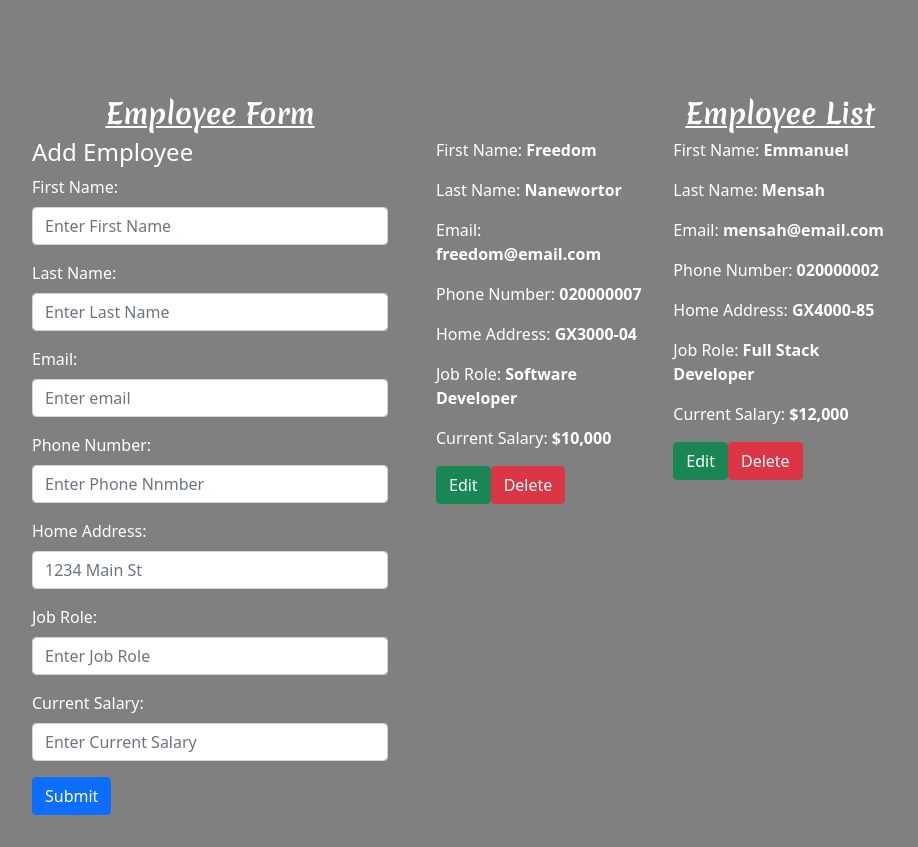
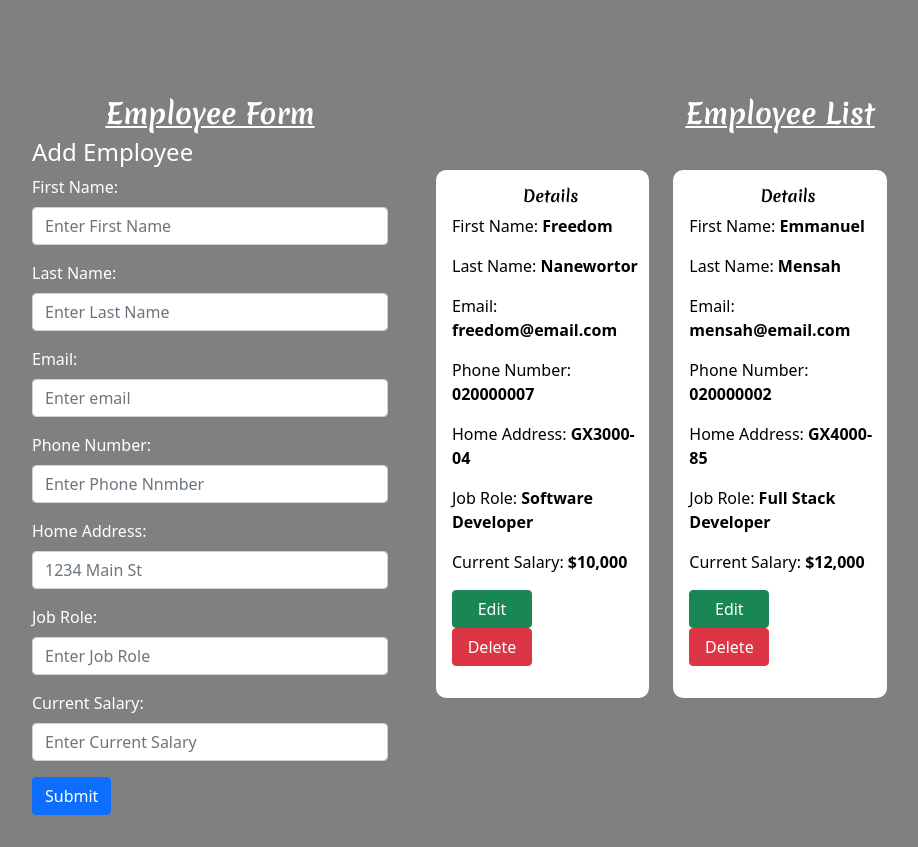
Before and after one commit to Freedom-seven/fe-tech, a React (Create React App) app: page / in a window 1280 px wide. Shown: the part 740-1587 px from the top of the page, without its empty margins (50-968 px from the left). Built offline with nearby package versions, Linux system fonts and the light colour scheme.

Commit message:
import styleheet

```diff
--- a/src/Components/EmployeeData.jsx
+++ b/src/Components/EmployeeData.jsx
@@ -1,6 +1,7 @@
 import React, { useState } from 'react';
 import {Col, Modal, Button} from "react-bootstrap";
-import EditEmployeeDataForm from './EditEmployeeDataForm'
+import EditEmployeeDataForm from './EditEmployeeDataForm';
+import './DisplayDetails.css';
 
 const EmployeeData = ({dataList, deleteData, editData}) => {
     const [show, setShow] = useState(false);
@@ -15,7 +16,8 @@ const EmployeeData = ({dataList, deleteData, editData}) => {
     return (
         <>
         <Col md="4">
-        <div>
+        <div className="display">
+            <h6 className="dispay-details" id="dispay-details" >Details</h6>
             <p>First Name: <strong>{dataList.firstName}</strong> </p>
             <p>Last Name: <strong>{dataList.lastName}</strong> </p>
             <p>Email: <strong>{dataList.email}</strong> </p>
```
